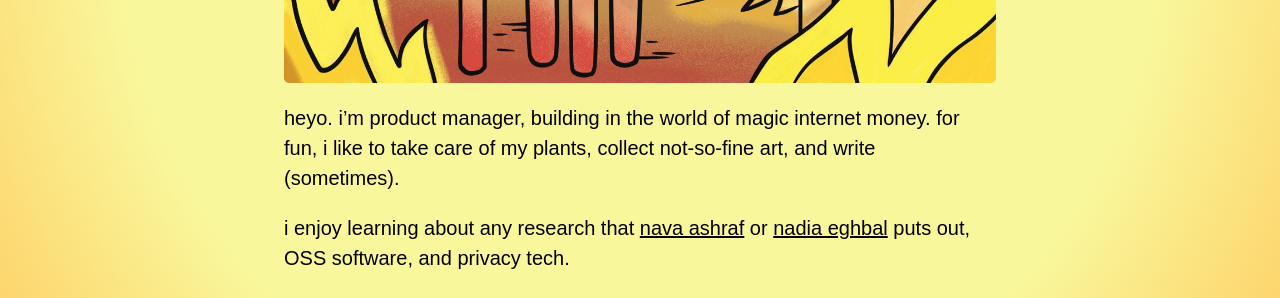
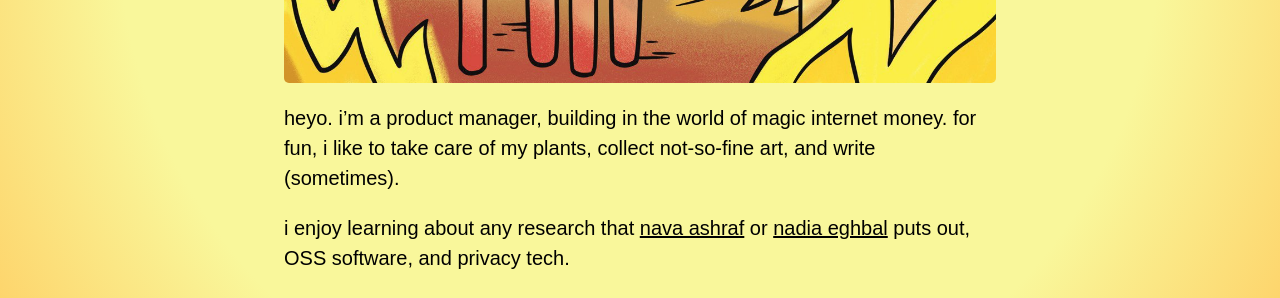
Before and after one commit to adeets-22/adeets-22.github.io, a Jekyll site: the page built from index.md, in a window 1280 px wide. Shown: the part 820-1118 px from the top of the page. Built offline with Jekyll 4.4.1, drawn with Linux system fonts in a browser that asks for light colours.

```diff
--- a/index.md
+++ b/index.md
@@ -7,7 +7,7 @@ title: About
 
 ![aditi](/adit.jpg)
 
-heyo. i'm product manager, building in the world of magic internet money. for fun, i like to take care of my plants, collect not-so-fine art, and write (sometimes).
+heyo. i'm a product manager, building in the world of magic internet money. for fun, i like to take care of my plants, collect not-so-fine art, and write (sometimes).
 
 i enjoy learning about any research that [nava ashraf](https://ashrafnava.wordpress.com/) or [nadia eghbal](https://nadiaeghbal.com/oss/) puts out, OSS software, and privacy tech.
 
```
